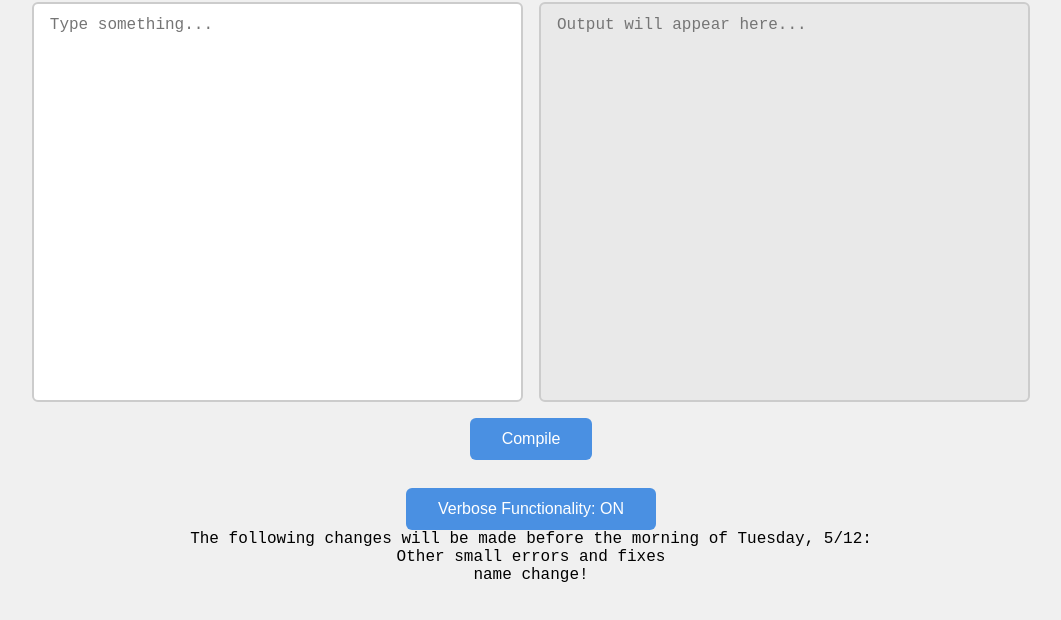
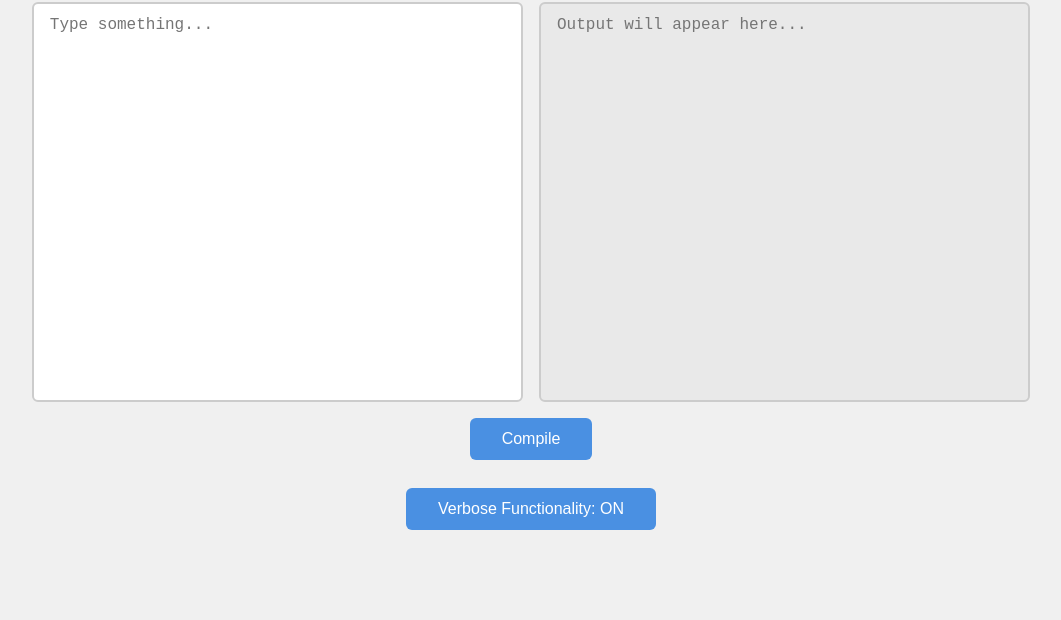
Before and after one commit to Slavitt/CMPT432-Lavitt, a website with bundled scripts: page Project_Updated/index.html in a window 1280 px wide. Shown: the part 84-704 px from the top of the page, without its empty margins (109-1170 px from the left). Built offline with nearby package versions, Linux system fonts and the light colour scheme.

Commit message:
cleaning up index.html

```diff
--- a/Project_Updated/index.html
+++ b/Project_Updated/index.html
@@ -101,10 +101,7 @@
 
     <button id="verbose-btn" class="toggle-on">Verbose Functionality: ON</button>
   </div>
-  <p> </p>
-  <p>The following changes will be made before the morning of Tuesday, 5/12:</p>
-  <p>Other small errors and fixes</p>
-  <p>name change!</p>
+
   <script type="module" src="dist/lexer.js"></script>
   <script type="module" src="dist/main.js"></script>
 </body>
```
